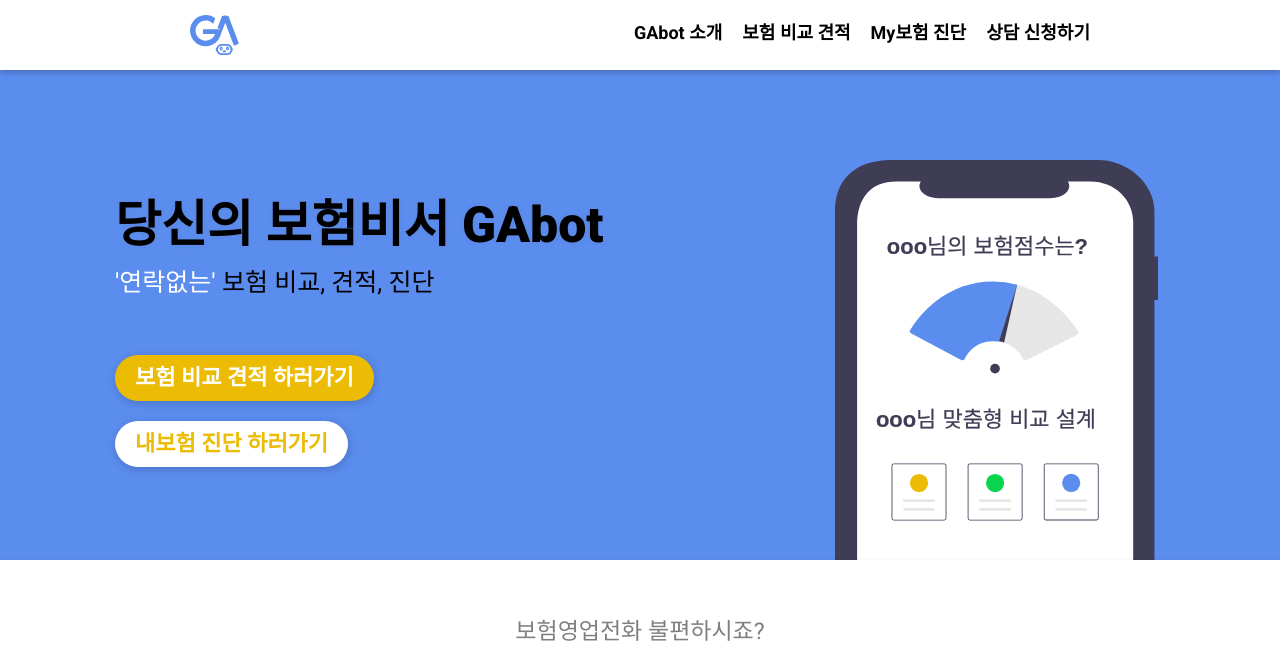
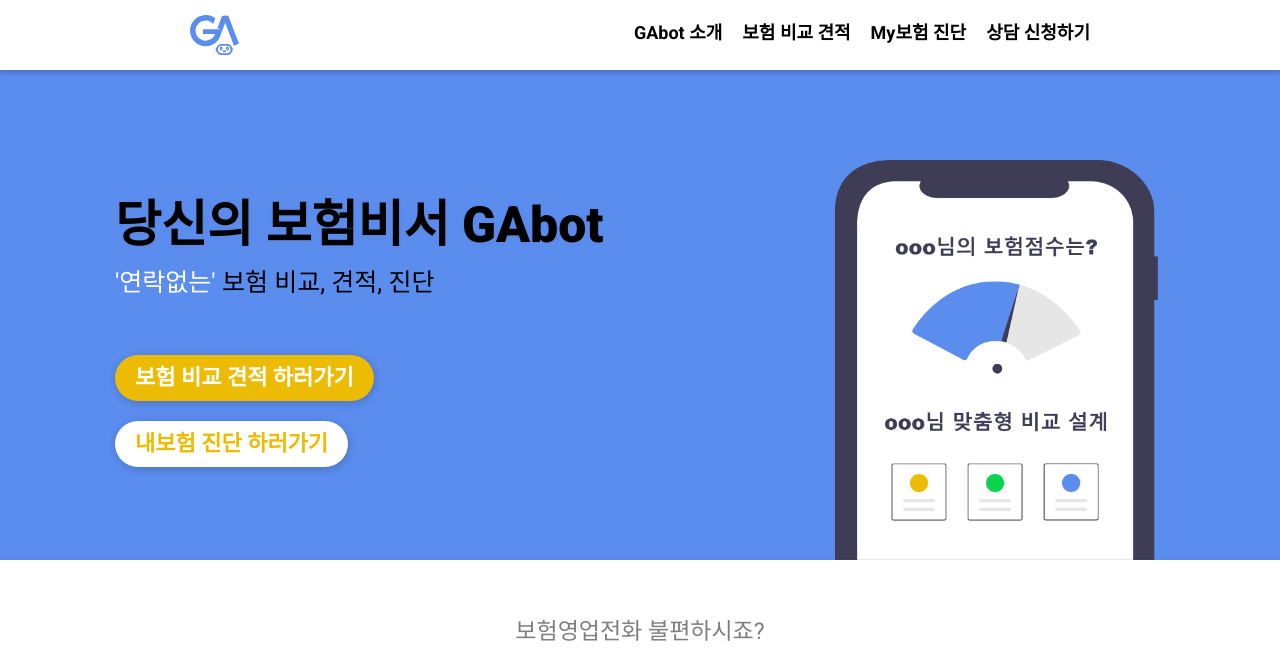
Before and after one commit to LDG-BBgod/GAbot-C, a Django app: page / in a window 1280 px wide. Shown: the top 649 px of the page. Run offline with Django 4.2, Linux system fonts and the light colour scheme; data comes from the database, SQL or seed files in the repository; data that the repository does not hold is empty.

Commit message:
홈 이미지 수정

```diff
--- a/static/css/home.css
+++ b/static/css/home.css
@@ -96,7 +96,7 @@
     padding: 12px 20px;
 }
 .section1 .section1-img{
-    background: url('../img/home_section1_1.svg') no-repeat;
+    background: url('../img/home_section1_1.png') no-repeat;
     background-size: contain;
     height: 400px;
     width: 330px;
```
Also changed, not shown: static/img/home_section1_1.png (added), static/img/home_section1_1.svg (deleted).
